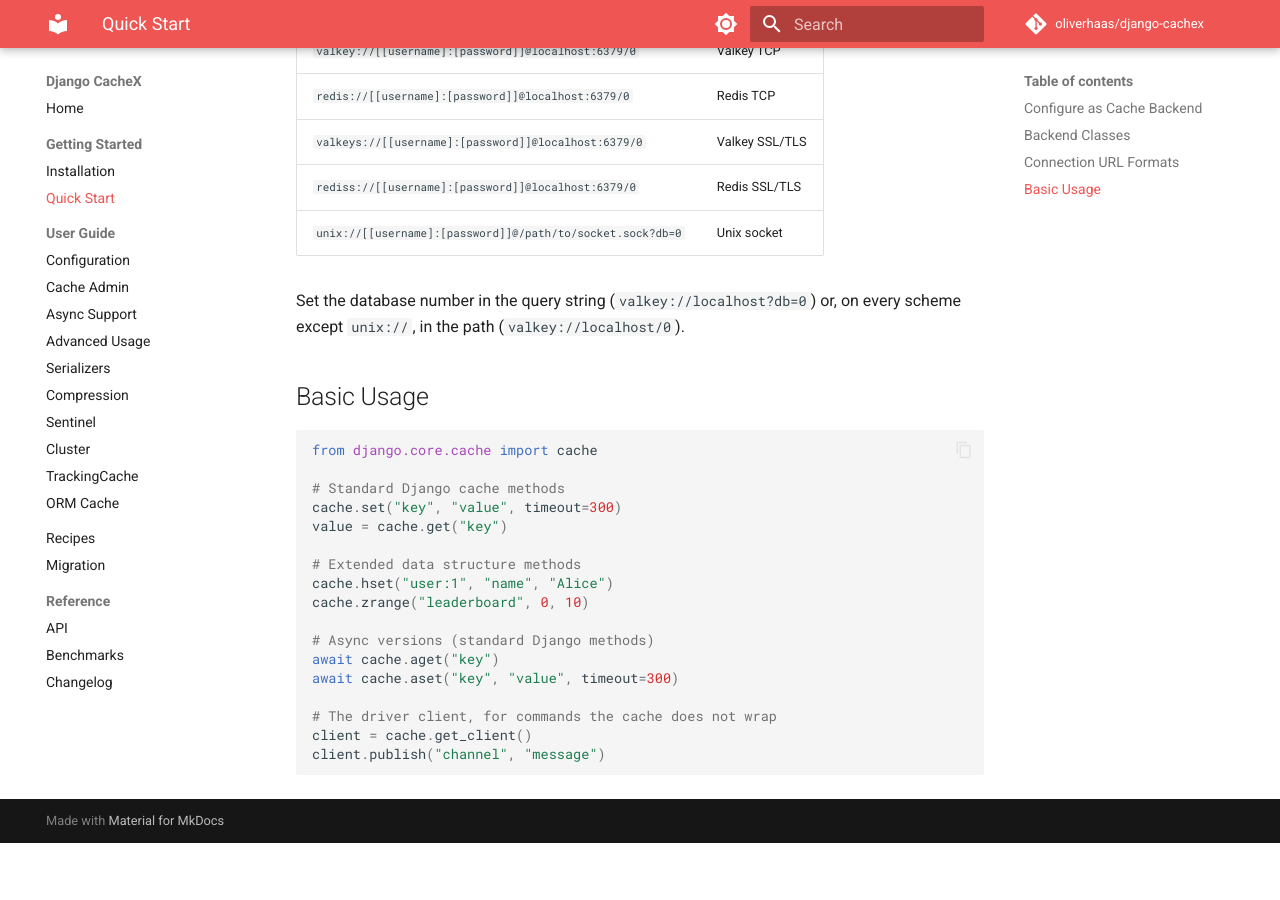
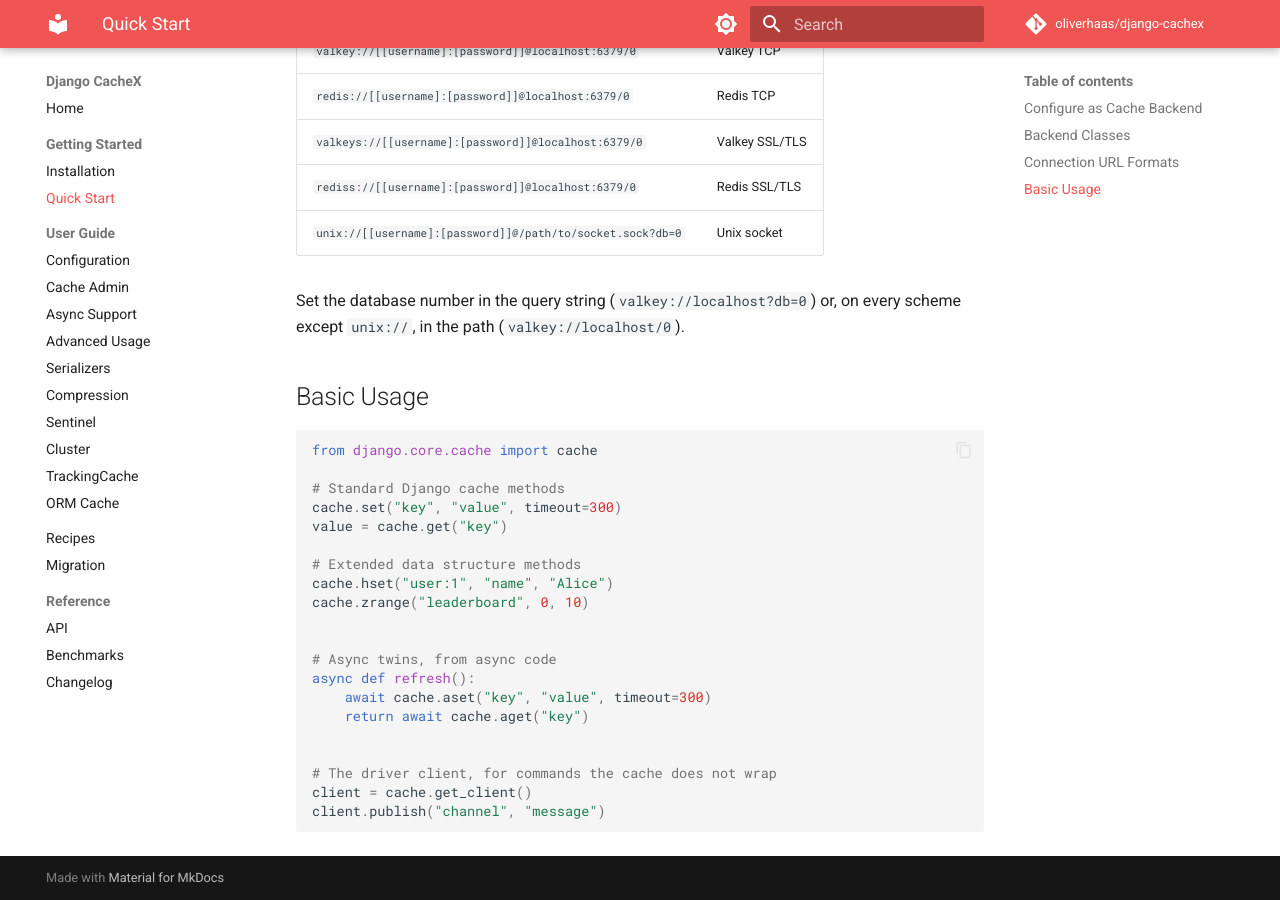
Before and after one commit to oliverhaas/django-cachex, an MkDocs documentation site: the page built from docs/getting-started/quickstart.md, in a window 1280 px wide and 900 px high, scrolled down 1158 px. Built offline with MkDocs 1.6.1 and Material for MkDocs 9.7.7, drawn with Linux system fonts in a browser that asks for light colours; comment, search, counter and statistics services are not loaded; the version menu is left out; before the commit the page ends 2001 px from its top, so only the background shows below that.

Commit message:
docs: put the quickstart's async calls inside an async function
The Basic Usage snippet awaited aget() and aset() at module level, in the
middle of sync code, which is a SyntaxError when copied into a module.
They now sit in an async def.

```diff
--- a/docs/getting-started/quickstart.md
+++ b/docs/getting-started/quickstart.md
@@ -53,9 +53,12 @@
 cache.hset("user:1", "name", "Alice")
 cache.zrange("leaderboard", 0, 10)
 
-# Async versions (standard Django methods)
-await cache.aget("key")
-await cache.aset("key", "value", timeout=300)
+
+# Async twins, from async code
+async def refresh():
+    await cache.aset("key", "value", timeout=300)
+    return await cache.aget("key")
+
 
 # The driver client, for commands the cache does not wrap
 client = cache.get_client()
```
